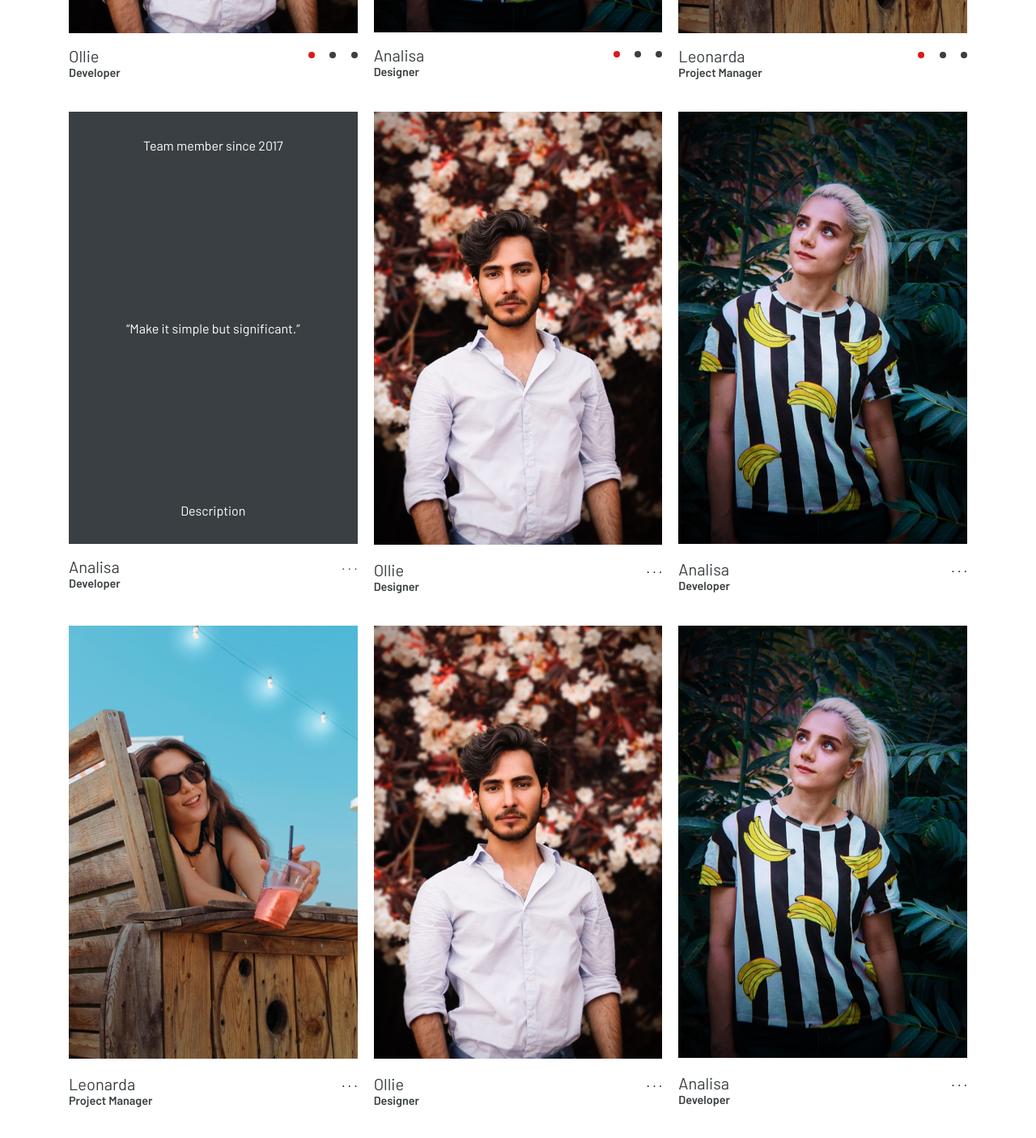
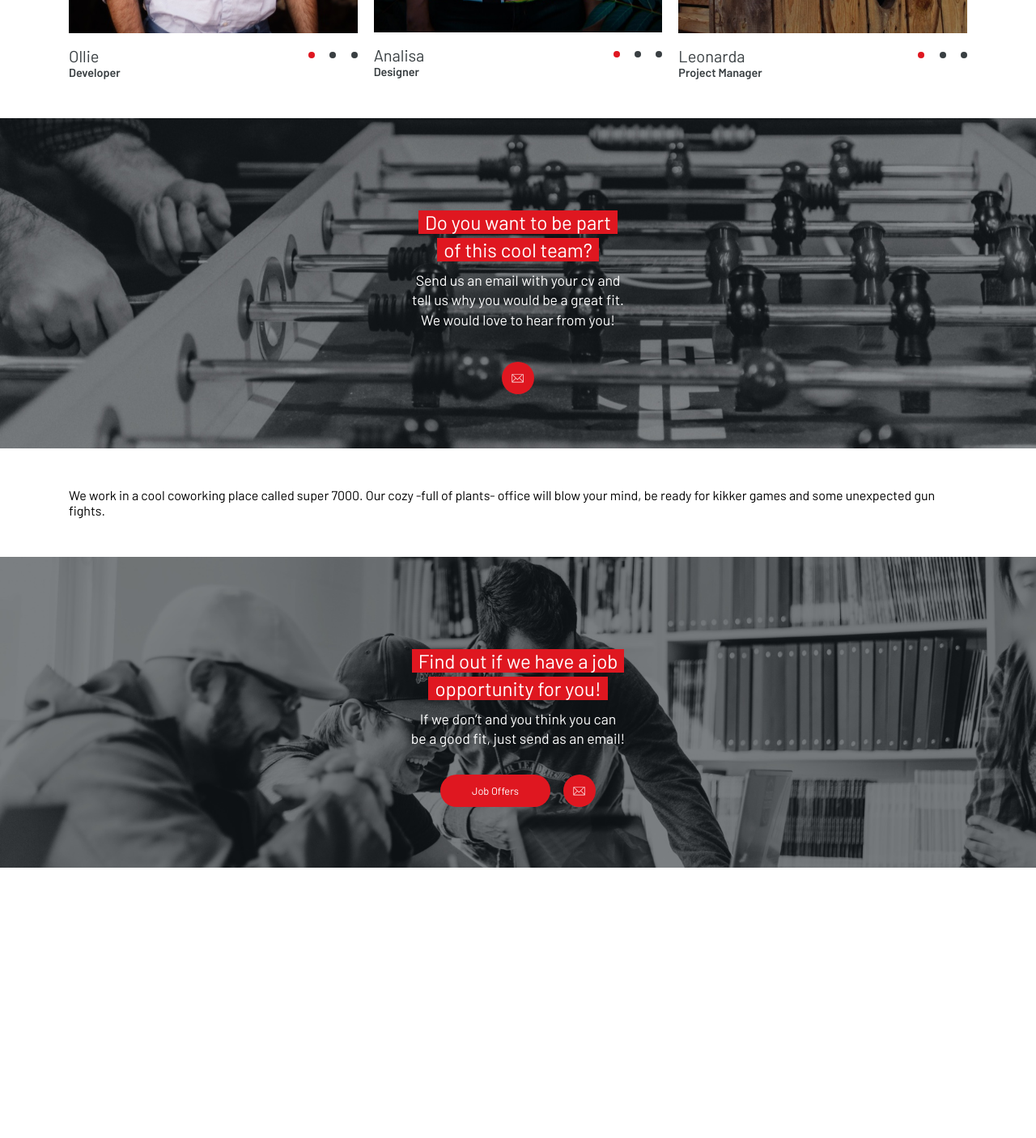
Before and after one commit to axlbert/schmiede-website-new, a Next.js app: page /about in a window 1280 px wide. Shown: the part 2020-3426 px from the top of the page at 81% size. After the commit the page ends 3092 px from the top, so only its background shows below. Built offline with nearby package versions, Linux system fonts and the light colour scheme.

Commit message:
removing old member card markup and styles

```diff
--- a/pages/about/about.css
+++ b/pages/about/about.css
@@ -26,27 +26,3 @@
   color: white;
   font-size: 1.1rem;
 }
-
-/*
-  DEPRECATED CARD STYLES
-*/
-.MemberCard-Image {
-  width: 100%;
-}
-.MemberCard-Footer {
-  display: flex;
-  justify-content: space-between;
-  margin-top: 1rem;
-}
-.MemberCard-Info {
-  text-align: left;
-}
-.MemberCard-Name {
-  color: #393f42;
-  font-size: 1.25rem;
-}
-.MemberCard-Role {
-  color: #393f42;
-  font-size: .9rem;
-  font-weight: 600;
-}
--- a/pages/about/index.js
+++ b/pages/about/index.js
@@ -83,91 +83,6 @@ export default function About() {
       >
         <div className="Grid">
           { renderMembers() }
-
-          <div className="Card">
-            <div className="Card-ImageWrapper">
-              <img className="Card-Image" src="/about/member-2.jpg" />
-              <div className="Card-ImageOverlay Card-ImageOverlay_gray">
-                <div>Team member since 2017</div>
-                <div>
-                  “Make it simple but significant.”
-                </div>
-                <div>Description</div>
-              </div>
-            </div>
-            <div
-              className="Card-Footer"
-              style={{ display: 'flex', justifyContent: 'space-between' }}
-            >
-              <div className="Card-Info">
-                <div className="Card-Title">Analisa</div>
-                <div className="Card-Subtitle">Developer</div>
-              </div>
-              <div>. . .</div>
-            </div>
-          </div>
-
-          <div className="MemberCard">
-            <img className="MemberCard-Image" src="/about/member-1.jpg" />
-            <div className="MemberCard-Footer">
-              <div className="MemberCard-Info">
-                <div className="MemberCard-Name">Ollie</div>
-                <div className="MemberCard-Role">Designer</div>
-              </div>
-              <div className="MemberCard-Controls">. . .</div>
-            </div>
-          </div>
-          <div className="MemberCard">
-            <img className="MemberCard-Image" src="/about/member-2.jpg" />
-            <div className="MemberCard-Footer">
-              <div className="MemberCard-Info">
-                <div className="MemberCard-Name">Analisa</div>
-                <div className="MemberCard-Role">Developer</div>
-              </div>
-              <div className="MemberCard-Controls">. . .</div>
-            </div>
-          </div>
-          <div className="MemberCard">
-            <img className="MemberCard-Image" src="/about/member-3.jpg" />
-            <div className="MemberCard-Footer">
-              <div className="MemberCard-Info">
-                <div className="MemberCard-Name">Leonarda</div>
-                <div className="MemberCard-Role">Project Manager</div>
-              </div>
-              <div className="MemberCard-Controls">. . .</div>
-            </div>
-          </div>
-
-          <div className="MemberCard">
-            <img className="MemberCard-Image" src="/about/member-1.jpg" />
-            <div className="MemberCard-Footer">
-              <div className="MemberCard-Info">
-                <div className="MemberCard-Name">Ollie</div>
-                <div className="MemberCard-Role">Designer</div>
-              </div>
-              <div className="MemberCard-Controls">. . .</div>
-            </div>
-          </div>
-          <div className="MemberCard">
-            <img className="MemberCard-Image" src="/about/member-2.jpg" />
-            <div className="MemberCard-Footer">
-              <div className="MemberCard-Info">
-                <div className="MemberCard-Name">Analisa</div>
-                <div className="MemberCard-Role">Developer</div>
-              </div>
-              <div className="MemberCard-Controls">. . .</div>
-            </div>
-          </div>
-          <div className="MemberCard">
-            <img className="MemberCard-Image" src="/about/member-3.jpg" />
-            <div className="MemberCard-Footer">
-              <div className="MemberCard-Info">
-                <div className="MemberCard-Name">Leonarda</div>
-                <div className="MemberCard-Role">Project Manager</div>
-              </div>
-              <div className="MemberCard-Controls">. . .</div>
-            </div>
-          </div>
         </div>
       </div>
 
```
